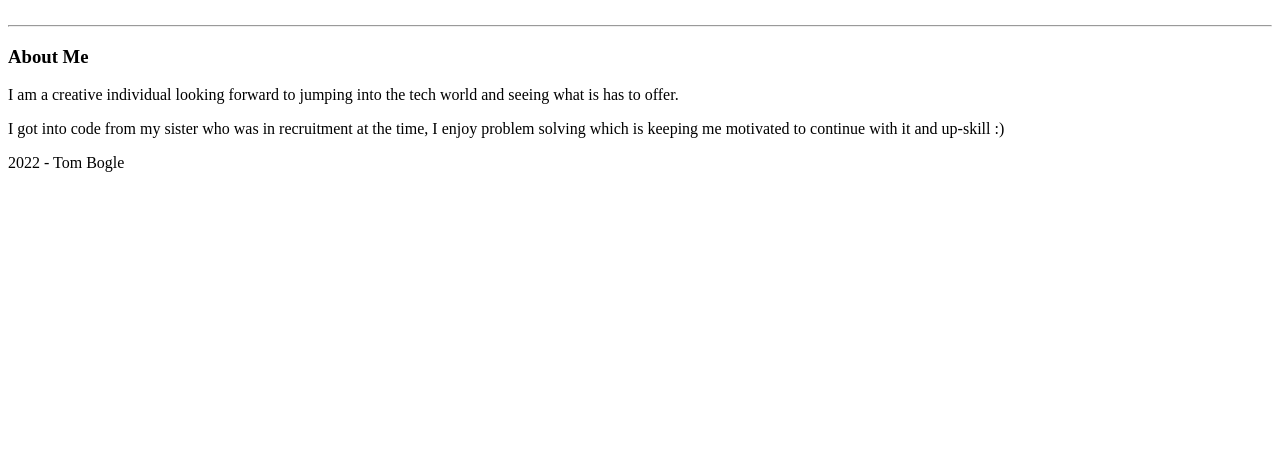
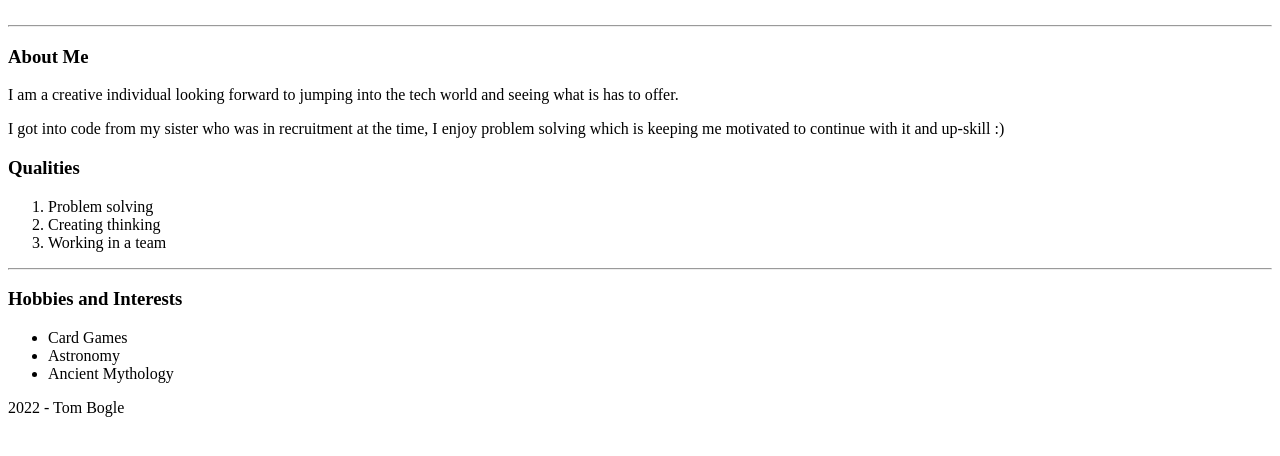
Before and after one commit to t0mbogle/portfolio, a plain HTML site: page index.html in a window 1280 px wide. Shown: the part 128-584 px from the top of the page. Drawn offline with Linux system fonts and the light colour scheme.

Commit message:
Added ol of qualities and ul of hobbies and interests

```diff
--- a/index.html
+++ b/index.html
@@ -9,11 +9,25 @@
 <h2>Junior developer studying part-time at Manchester Codes</h2>
     </header>
     <main>
-<br/>
-<hr/>
+<br>
+<hr>
 <h3>About Me</h3>
 <p>I am a creative individual looking forward to jumping into the tech world and seeing what is has to offer.</p>
-<p>I got into code from my sister who was in recruitment at the time, I enjoy problem solving which is keeping me motivated to continue with it and up-skill :)</p>
+<p>I got into code from my sister who was in recruitment at the time,
+    I enjoy problem solving which is keeping me motivated to continue with it and up-skill :)</p>
+<h3>Qualities</h3>
+<ol>
+    <li>Problem solving</li>
+    <li>Creating thinking</li>
+    <li>Working in a team</li>
+</ol>
+<hr>
+<h3>Hobbies and Interests</h3>
+<ul>
+    <li>Card Games</li>
+    <li>Astronomy</li>
+    <li>Ancient Mythology</li>
+</ul>
     </main>
     <footer>2022 - Tom Bogle</footer>
 </body>
```
